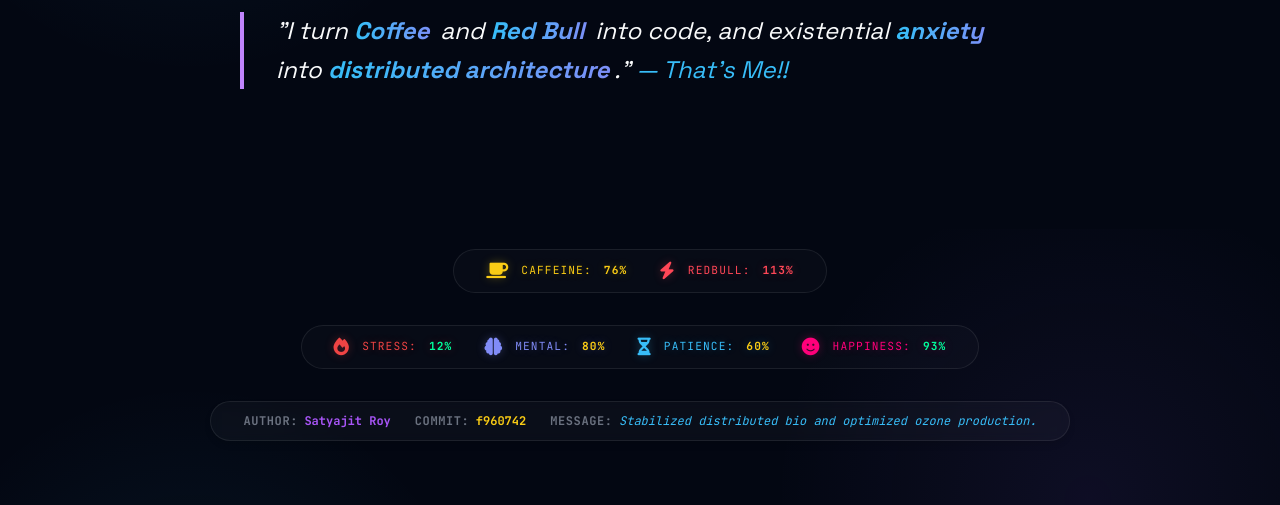
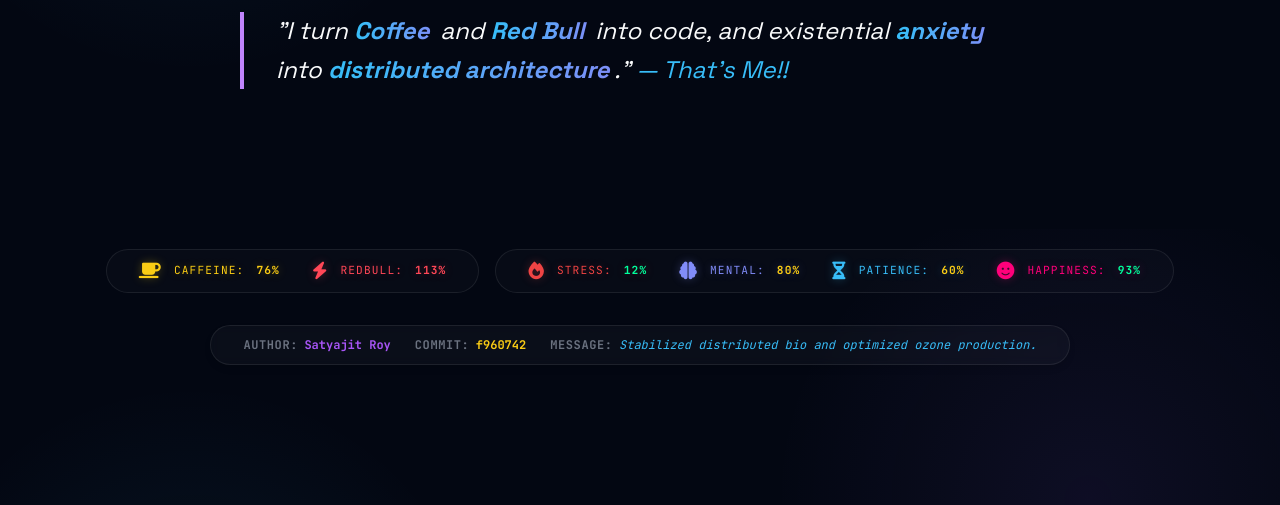
Before and after one commit to kodelint/kodelint.github.io, a Jekyll site: the page built from index.md, in a window 1280 px wide. Shown: the part 4271-4776 px from the top of the page. Built offline with Jekyll 4.4.1, drawn with Linux system fonts in a browser that asks for light colours; nearby versions of some CDN libraries.

Commit message:
style: make status containers side-by-side

```diff
--- a/_includes/footer.html
+++ b/_includes/footer.html
@@ -1,5 +1,6 @@
 <footer>
   <div class="container">
+    <div class="status-group">
       <div class="system-status">
         <span class="status-item caffeine"><i class="fas fa-coffee"></i> Caffeine: <span class="status-value" id="caffeine-val">90%</span></span>
         <span class="status-item redbull"><i class="fas fa-bolt"></i> Redbull: <span class="status-value" id="redbull-val">95%</span></span>
@@ -10,6 +11,7 @@
         <span class="status-item mental"><i class="fas fa-brain"></i> Mental: <span class="status-value" id="mental-val">85%</span></span>
         <span class="status-item patience"><i class="fas fa-hourglass-half"></i> Patience: <span class="status-value" id="patience-val">99%</span></span>
         <span class="status-item happiness"><i class="fas fa-smile"></i> Happiness: <span class="status-value" id="happiness-val">100%</span></span>
+      </div>
     </div>
 
     <div class="git-footer">
--- a/assets/css/main.css
+++ b/assets/css/main.css
@@ -721,11 +721,20 @@
 .cross-post-icon.hashnode.active { color: #2962ff; }
 
 /* System Status Bar */
+.status-group {
+  display: flex;
+  justify-content: center;
+  align-items: center;
+  gap: 1rem;
+  flex-wrap: wrap;
+  margin-bottom: 2rem;
+}
+
 .system-status {
   display: flex;
   justify-content: center;
   gap: 2rem;
-  margin-bottom: 2rem;
+  margin: 0 auto 2rem;
   font-family: var(--font-mono);
   font-size: 0.7rem;
   text-transform: uppercase;
@@ -735,8 +744,10 @@
   border: 1px solid var(--border-subtle); /* Original border */
   border-radius: 100px; /* Original pill shape */
   width: fit-content;
-  margin-left: auto;
-  margin-right: auto;
+}
+
+.status-group .system-status {
+  margin: 0;
 }
 
 .status-item {
```
Lines whose indentation alone changed are shown as unchanged.
